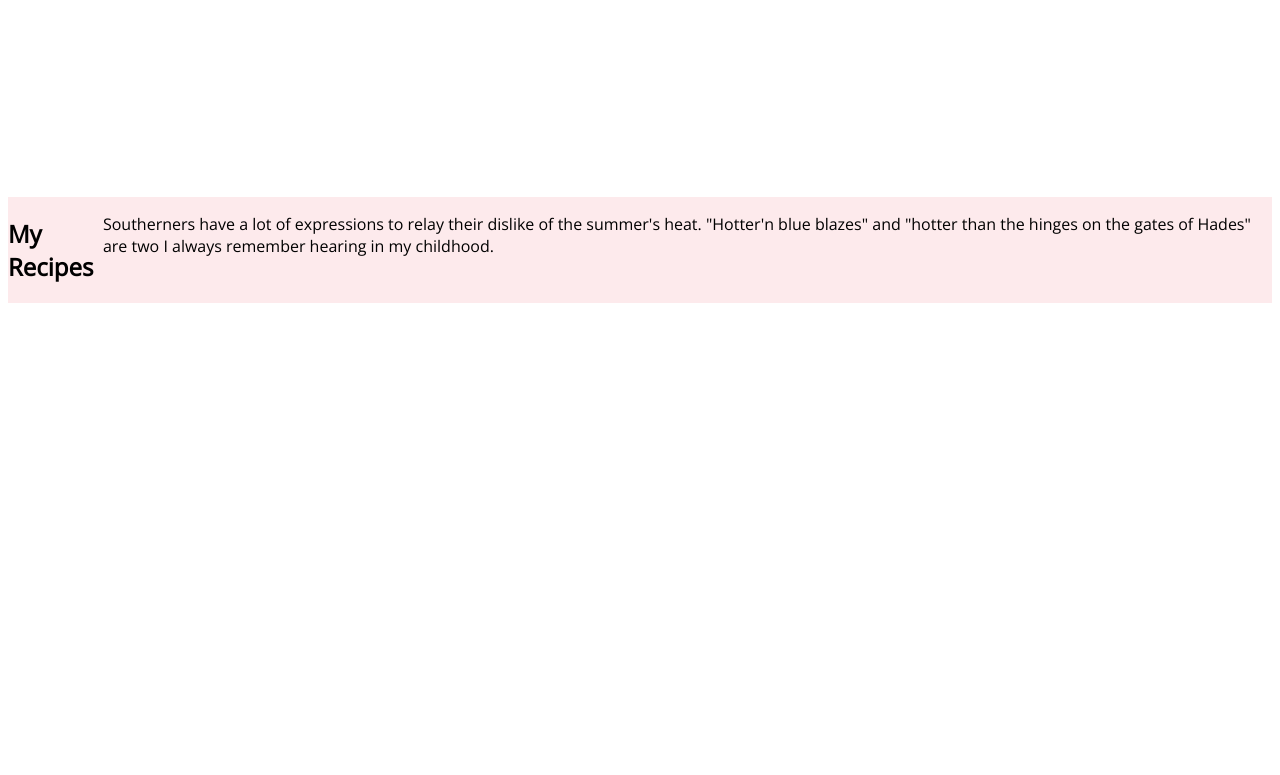
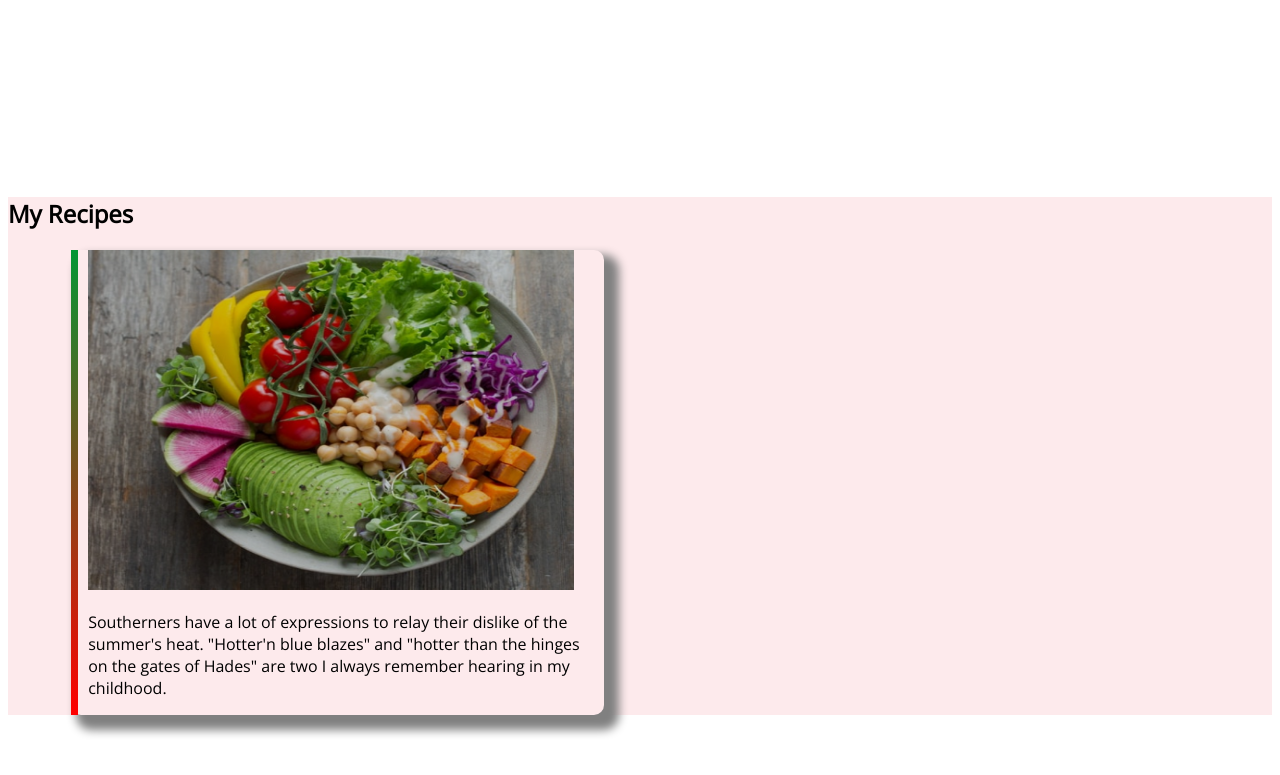
Before and after one commit to Turjo2004/assignment-food-repo, a plain HTML site: page index.html in a window 1280 px wide. Shown: the part 1050-1825 px from the top of the page. Before the commit the page ends 1553 px from the top, so only its background shows below. Drawn offline with nearby package versions, Linux system fonts and the light colour scheme.

Commit message:
recipe-func

```diff
--- a/index.html
+++ b/index.html
@@ -44,11 +44,18 @@
 
     </section>
     <section class="recipe">
-        <div class="flexible-container">
+
         <h1>
             My Recipes
         </h1>
-        <p>Southerners have a lot of expressions to relay their dislike of the summer's heat. "Hotter'n blue blazes" and "hotter than the hinges on the gates of Hades" are two I always remember hearing in my childhood.</p>
+        <div class="flexible-container">
+            <div id="food" class="recipes-item">
+
+        <div>
+            <img src="first-food.png" height="340px" width="486" alt="">
+                <p>Southerners have a lot of expressions to relay their dislike of the summer's heat. "Hotter'n blue blazes" and "hotter than the hinges on the gates of Hades" are two I always remember hearing in my childhood.</p>
+        </div>
+    </div>
     </div>
     </section>
 </body>
--- a/style.css
+++ b/style.css
@@ -43,3 +43,19 @@ body{
     background-image: url(recipe.jpg);
     background-repeat: no-repeat;
 }
+#food{
+    border-left: 7px solid;
+    border-image: linear-gradient(rgb(3, 150, 52),red);
+    border-image-slice: 1;
+
+}
+.recipes-item{
+    width: 40%;
+    margin-left: 5%;
+    margin-right: 5%;
+    padding-left: 10px;
+    padding-right: 10px;
+    border-radius: 10px;
+    box-shadow: 10px 10px 10px 5px gray;
+
+}
```
Also changed, not shown: first-food.png (added).
